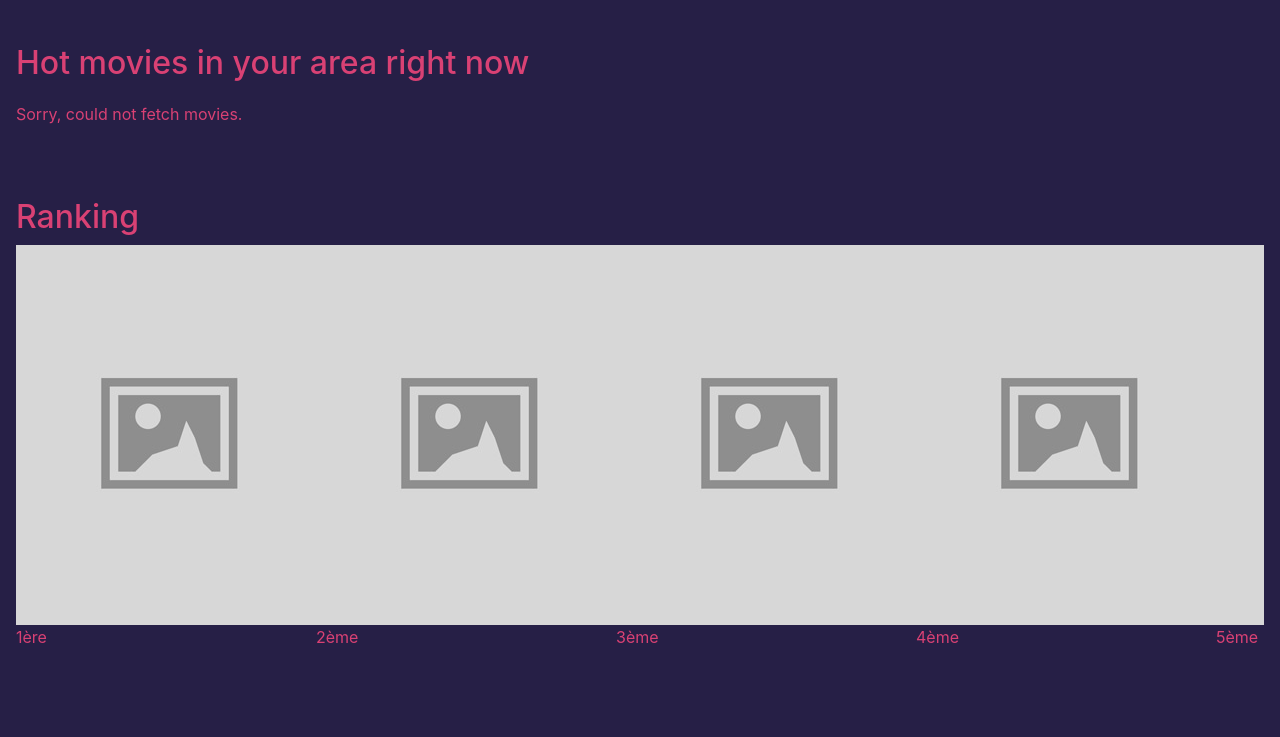
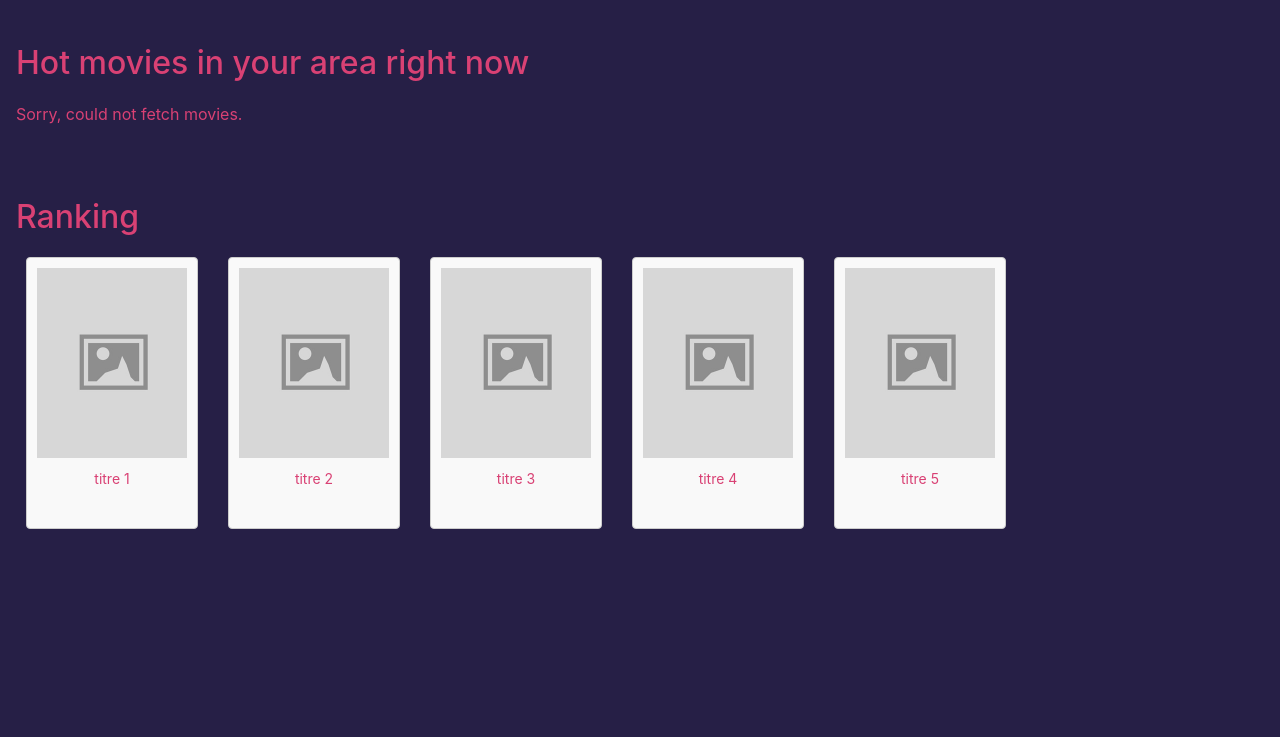
Before and after one commit to MakhairaTCM/IUT_S2_RottenBanana, a PHP site: page /pages/frontTheo.html in a window 1280 px wide. Shown: the part 64-801 px from the top of the page. After the commit the page ends 593 px from the top, so only its background shows below. Run offline with PHP 8.4, Linux system fonts and the light colour scheme; some libraries are stand-ins or nearby versions.

Commit message:
ranking bug

```diff
--- a/front/css/styleFrontTheo.css
+++ b/front/css/styleFrontTheo.css
@@ -13,6 +13,45 @@
 }
 .text-second {
     color: #F3EDED;
+}
+
+#movie-posters::-webkit-scrollbar {
+    height: 12px;
+}
+#movie-posters::-webkit-scrollbar-thumb {
+    background: #888;
+    border-radius: 6px;
+}
+
+#movie-posters::-webkit-scrollbar-thumb:hover {
+    background: #555;
+}
+
+
+#movie-posters-ranking::-webkit-scrollbar {
+    height: 12px;
+}
+
+#movie-posters-ranking::-webkit-scrollbar-thumb {
+    background: #888;
+    border-radius: 6px;
+}
+
+#movie-posters-ranking::-webkit-scrollbar-thumb:hover {
+    background: #555;
+}
+
+#movie-posters-random::-webkit-scrollbar {
+    height: 12px;
+}
+
+#movie-posters-random::-webkit-scrollbar-thumb {
+    background: #888;
+    border-radius: 6px;
+}
+
+#movie-posters-random::-webkit-scrollbar-thumb:hover {
+    background: #555;
 }
 
 #movie-posters {
@@ -93,3 +132,42 @@
     height: 25px;
     margin: 10px;
 }
+
+
+.movie-poster-card-ranking {
+    width: 150px;
+    margin: 0 10px;
+    text-align: center;
+}
+
+/* #movie-posters-ranking .movie-poster-card img {
+    width: 100%;
+    height: auto;
+} */
+
+#movie-posters-ranking {
+    display: flex;
+    flex-wrap: nowrap;
+    gap: 10px;
+    margin-top: 20px;
+    overflow-x: auto;
+    white-space: nowrap;
+}
+.movie-poster-card-ranking {
+    position: relative;
+    border: 1px solid #ccc;
+    padding: 10px;
+    border-radius: 4px;
+    background-color: #f9f9f9;
+    text-align: center;
+    flex: 0 0 auto;
+    transition: transform 1s;
+    height: 272px;
+    width: 172px;
+
+}
+.movie-poster-card-ranking p {
+    margin: 0;
+    font-size: 14px;
+    overflow: hidden;
+}
--- a/front/pages/frontTheo.html
+++ b/front/pages/frontTheo.html
@@ -11,24 +11,9 @@
 
     <link rel="stylesheet" href="../css/styleFrontTheo.css">
     <style>
-        #movie-posters-ranking .movie-poster-card {
-            width: 150px;
-            margin: 0 10px;
-            text-align: center;
-        }
 
-        #movie-posters-ranking .movie-poster-card img {
-            width: 100%;
-            height: auto;
-        }
 
-        #movie-posters-ranking {
-            display: flex;
-            overflow-x: auto;
-            white-space: nowrap;
-        }
-
-        #movie-posters-ranking::-webkit-scrollbar {
+        /* #movie-posters-ranking::-webkit-scrollbar {
             height: 12px;
         }
 
@@ -39,7 +24,7 @@
 
         #movie-posters-ranking::-webkit-scrollbar-thumb:hover {
             background: #555;
-        }
+        } */
     </style>
 </head>
 <body>
@@ -88,24 +73,24 @@
             <h2>Ranking</h2>
             <div id="movie-posters-ranking" class="pb-2">
                 <div class="movie-poster-card-ranking">
-                    <img src="../assets/placeholder.jpg" alt="Placeholder Image">
-                    <p>1ère</p>
+                    <img src="../assets/placeholder.jpg" alt="Placeholder Image" class="movieImg">
+                    <p>titre 1</p>
                 </div>
                 <div class="movie-poster-card-ranking">
-                    <img src="../assets/placeholder.jpg" alt="Placeholder Image">
-                    <p>2ème</p>
+                    <img src="../assets/placeholder.jpg" alt="Placeholder Image" class="movieImg">
+                    <p>titre 2</p>
                 </div>
                 <div class="movie-poster-card-ranking">
-                    <img src="../assets/placeholder.jpg" alt="Placeholder Image">
-                    <p>3ème</p>
+                    <img src="../assets/placeholder.jpg" alt="Placeholder Image" class="movieImg">
+                    <p>titre 3</p>
                 </div>
                 <div class="movie-poster-card-ranking">
-                    <img src="../assets/placeholder.jpg" alt="Placeholder Image">
-                    <p>4ème</p>
+                    <img src="../assets/placeholder.jpg" alt="Placeholder Image" class="movieImg">
+                    <p>titre 4</p>
                 </div>
                 <div class="movie-poster-card-ranking">
-                    <img src="../assets/placeholder.jpg" alt="Placeholder Image">
-                    <p>5ème</p>
+                    <img src="../assets/placeholder.jpg" alt="Placeholder Image" class="movieImg">
+                    <p>titre 5</p>
                 </div>
                 <!-- Ajoutez plus de cartes si nécessaire -->
             </div>
```
